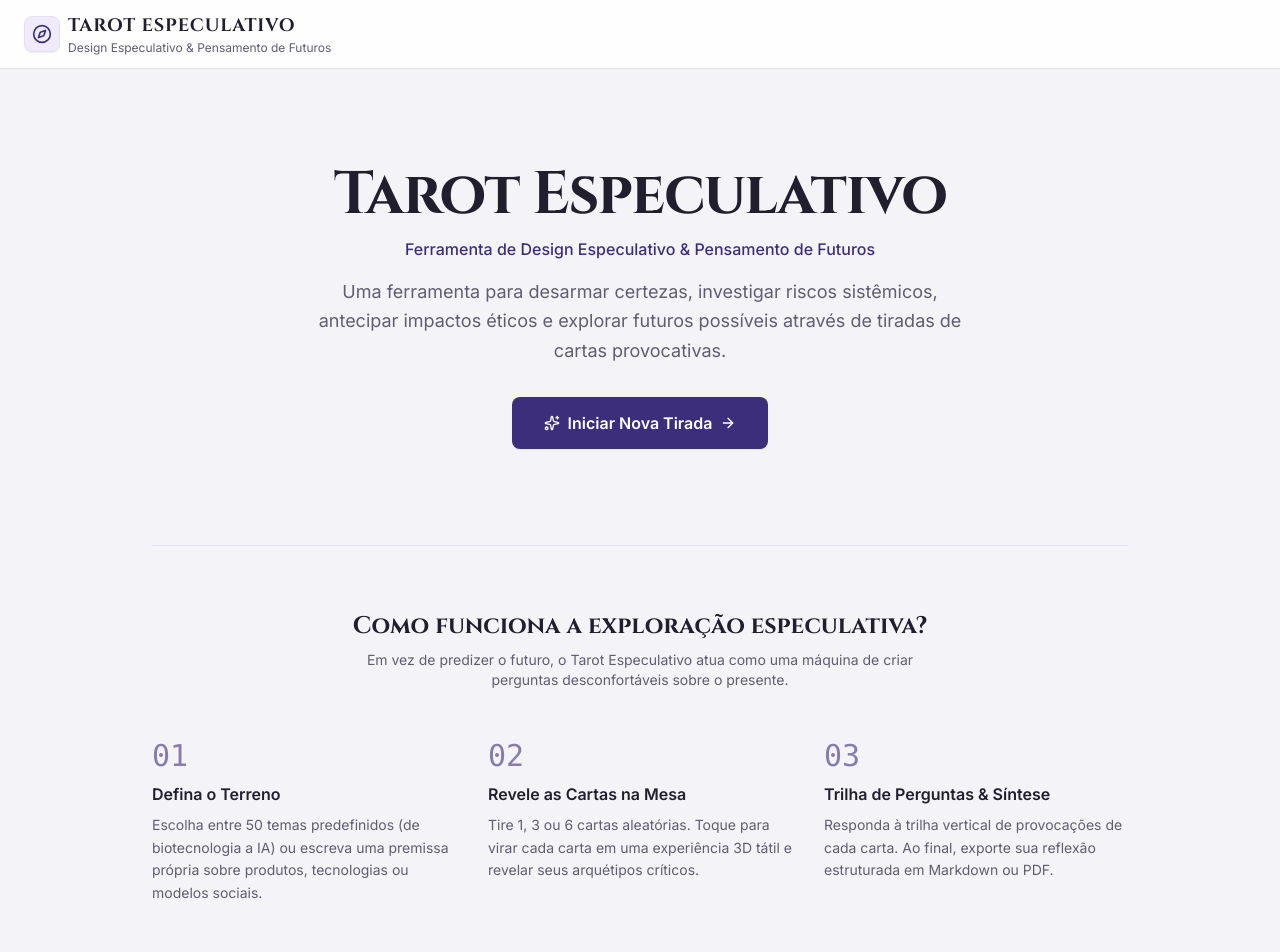
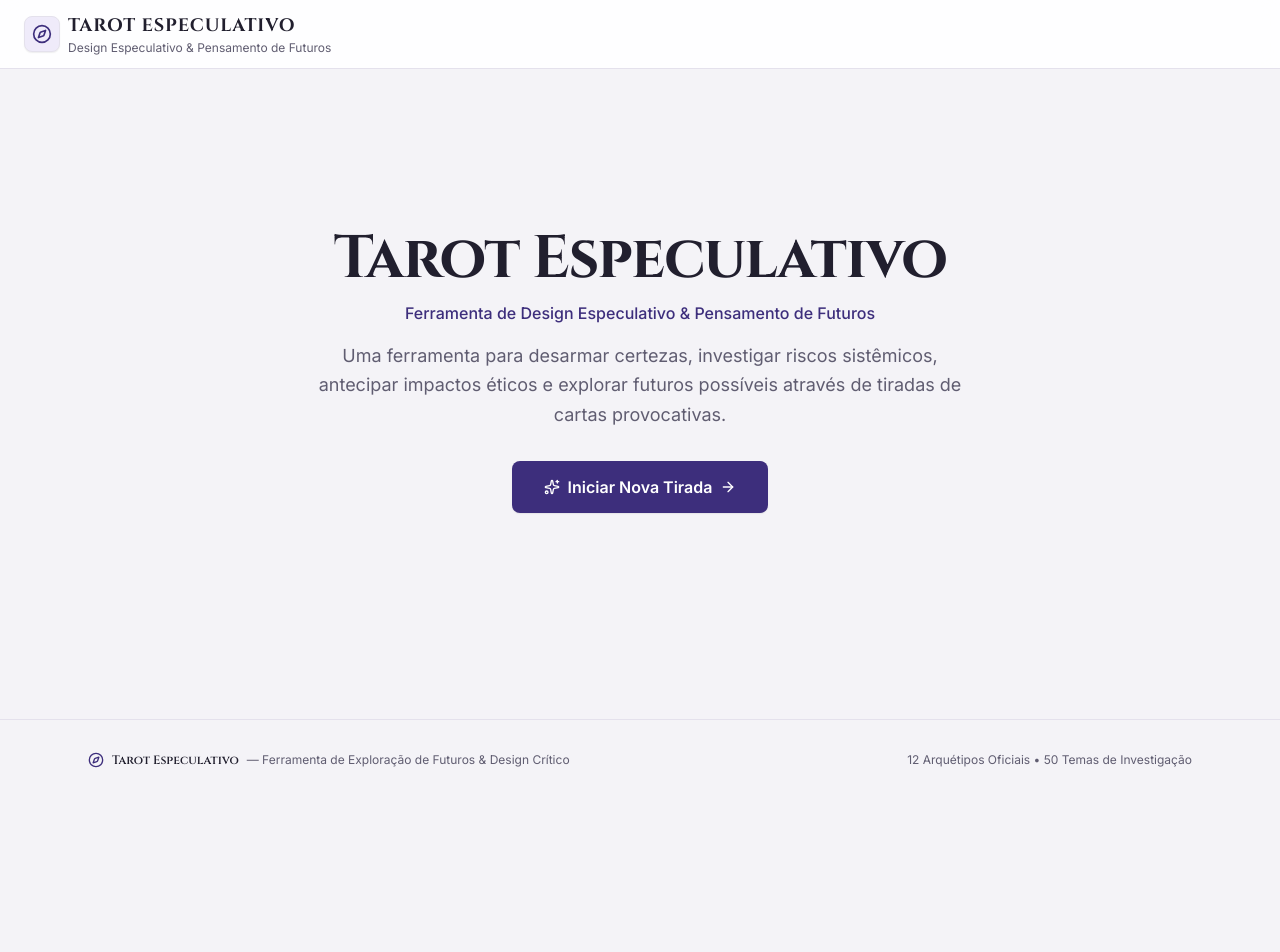
Before and after one commit to webdevmatias/speculative-tarot, a Next.js app: page / in a window 1280 px wide. Shown: the top 952 px of the page. After the commit the page ends 800 px from the top, so only its background shows below. Built offline with nearby package versions, Linux system fonts and the light colour scheme.

Commit message:
feat: replace home how it works button with conceptual guide steps modal

```diff
--- a/src/components/tarot/HomeScreen.tsx
+++ b/src/components/tarot/HomeScreen.tsx
@@ -1,7 +1,7 @@
 "use client";
 
-import React from "react";
-import { Sparkles, ArrowRight, RotateCcw } from "lucide-react";
+import React, { useState } from "react";
+import { Sparkles, ArrowRight, RotateCcw, X } from "lucide-react";
 import { SessaoTarot } from "@/types/tarot";
 
 interface HomeScreenProps {
@@ -15,6 +15,8 @@ export function HomeScreen({
   onIniciarNovaTirada,
   onContinuarSessao,
 }: HomeScreenProps) {
+  const [modalGuiaAberto, setModalGuiaAberto] = useState(false);
+
   const temSessaoValida =
     sessaoSalva &&
     sessaoSalva.tema &&
@@ -33,16 +35,21 @@ export function HomeScreen({
     )
     : 0;
 
+  const handleConfirmarInicio = () => {
+    setModalGuiaAberto(false);
+    onIniciarNovaTirada();
+  };
+
   return (
     <div className="mx-auto max-w-5xl px-4 py-16 sm:px-6 sm:py-24">
       {/* Hero Section */}
-      <div className="text-center max-w-3xl mx-auto">
+      <div className="text-center max-w-3xl mx-auto mt-16">
         {/* Main Title */}
         <h1 className="font-display text-4xl sm:text-6xl font-bold tracking-tight text-ink">
           Tarot Especulativo
         </h1>
 
-        {/* Second descriptive line (replaces former eyebrow badge) */}
+        {/* Second descriptive line */}
         <p className="mt-3 text-sm sm:text-base font-medium text-accent">
           Ferramenta de Design Especulativo & Pensamento de Futuros
         </p>
@@ -55,7 +62,7 @@ export function HomeScreen({
         {/* Primary Action Buttons */}
         <div className="mt-8 flex flex-col sm:flex-row items-center justify-center gap-4">
           <button
-            onClick={onIniciarNovaTirada}
+            onClick={() => setModalGuiaAberto(true)}
             className="w-full sm:w-auto inline-flex items-center justify-center gap-2 rounded-lg bg-accent px-8 py-3.5 text-sm sm:text-base font-semibold text-white shadow-clean transition-colors hover:bg-accent/90 focus-visible:outline-2 focus-visible:outline-accent"
           >
             <Sparkles className="h-4 w-4" />
@@ -104,18 +111,34 @@ export function HomeScreen({
         )}
       </div>
 
-      {/* Conceptual Guide Steps - No box borders/backgrounds, clean spacing and big numerals */}
-      <div className="mt-24 border-t border-line pt-16">
-        <div className="text-center max-w-xl mx-auto mb-12">
-          <h2 className="font-display text-2xl font-bold text-ink">
+      {/* Modal: Conceptual Guide Steps */}
+      {modalGuiaAberto && (
+        <div className="fixed inset-0 z-50 flex items-center justify-center p-4 bg-ink/40 backdrop-blur-sm animate-in fade-in duration-200">
+          <div className="relative w-full max-w-3xl rounded-2xl border border-line bg-paper-raised p-6 sm:p-8 shadow-clean max-h-[90vh] overflow-y-auto">
+            {/* Close Button */}
+            <button
+              onClick={() => setModalGuiaAberto(false)}
+              className="absolute top-4 right-4 text-ink-muted hover:text-ink transition-colors focus-visible:outline-2 focus-visible:outline-accent rounded-lg p-1"
+              aria-label="Fechar modal"
+            >
+              <X className="h-5 w-5" />
+            </button>
+
+            {/* Modal Header */}
+            <div className="text-left max-w-xl">
+              <span className="text-xs font-semibold uppercase tracking-wider text-accent">
+                Guia Conceitual
+              </span>
+              <h2 className="mt-1 font-display text-2xl font-bold text-ink">
                 Como funciona a exploração especulativa?
               </h2>
-          <p className="mt-2 text-sm text-ink-muted">
+              <p className="mt-2 text-sm text-ink-muted leading-relaxed">
                 Em vez de predizer o futuro, o Tarot Especulativo atua como uma máquina de criar perguntas desconfortáveis sobre o presente.
               </p>
             </div>
 
-        <div className="grid grid-cols-1 sm:grid-cols-3 gap-8">
+            {/* Steps Grid */}
+            <div className="mt-8 grid grid-cols-1 sm:grid-cols-3 gap-6 border-t border-line pt-6">
               {/* Step 1 */}
               <div className="flex flex-col">
                 <span className="font-mono text-3xl font-light text-accent/60">
@@ -124,7 +147,7 @@ export function HomeScreen({
                 <h3 className="mt-2 text-base font-semibold text-ink">
                   Defina o Terreno
                 </h3>
-            <p className="mt-2 text-sm text-ink-muted leading-relaxed">
+                <p className="mt-2 text-xs sm:text-sm text-ink-muted leading-relaxed">
                   Escolha entre 50 temas predefinidos (de biotecnologia a IA) ou escreva uma premissa própria sobre produtos, tecnologias ou modelos sociais.
                 </p>
               </div>
@@ -137,7 +160,7 @@ export function HomeScreen({
                 <h3 className="mt-2 text-base font-semibold text-ink">
                   Revele as Cartas na Mesa
                 </h3>
-            <p className="mt-2 text-sm text-ink-muted leading-relaxed">
+                <p className="mt-2 text-xs sm:text-sm text-ink-muted leading-relaxed">
                   Tire 1, 3 ou 6 cartas aleatórias. Toque para virar cada carta em uma experiência 3D tátil e revelar seus arquétipos críticos.
                 </p>
               </div>
@@ -150,12 +173,31 @@ export function HomeScreen({
                 <h3 className="mt-2 text-base font-semibold text-ink">
                   Trilha de Perguntas & Síntese
                 </h3>
-            <p className="mt-2 text-sm text-ink-muted leading-relaxed">
+                <p className="mt-2 text-xs sm:text-sm text-ink-muted leading-relaxed">
                   Responda à trilha vertical de provocações de cada carta. Ao final, exporte sua reflexão estruturada em Markdown ou PDF.
                 </p>
               </div>
             </div>
+
+            {/* Modal Footer / Confirmation Action */}
+            <div className="mt-8 flex flex-col-reverse sm:flex-row items-center justify-end gap-3 border-t border-line pt-6">
+              <button
+                onClick={() => setModalGuiaAberto(false)}
+                className="w-full sm:w-auto rounded-lg border border-line bg-paper-raised px-4 py-2.5 text-xs sm:text-sm font-medium text-ink shadow-clean hover:bg-accent-soft hover:text-accent transition-colors focus-visible:outline-2 focus-visible:outline-accent"
+              >
+                Voltar
+              </button>
+              <button
+                onClick={handleConfirmarInicio}
+                className="w-full sm:w-auto inline-flex items-center justify-center gap-2 rounded-lg bg-accent px-6 py-2.5 text-xs sm:text-sm font-semibold text-white shadow-clean hover:bg-accent/90 transition-colors focus-visible:outline-2 focus-visible:outline-accent"
+              >
+                <span>Continuar para Escolha do Tema</span>
+                <ArrowRight className="h-4 w-4" />
+              </button>
             </div>
+          </div>
+        </div>
+      )}
     </div>
   );
 }
```
Lines whose indentation alone changed are shown as unchanged.
